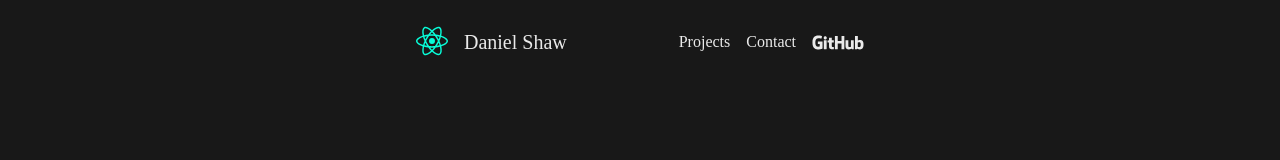
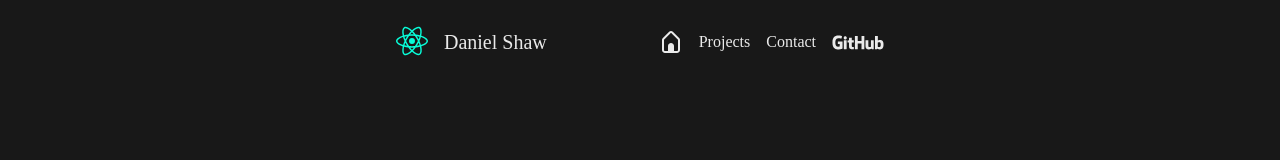
Before and after one commit to danimalcrackrz/next-portfolio, a Next.js app: page /portfolio in a window 1280 px wide. Shown: the top 160 px of the page. Built offline with nearby package versions, Linux system fonts and the light colour scheme.

Commit message:
-added home link to nav -adjusted portfolio styles

```diff
--- a/components/Nav.js
+++ b/components/Nav.js
@@ -2,6 +2,7 @@ import Link from "next/link"
 import React from "react"
 import { DiGithubFull } from "react-icons/di"
 import { SiReact } from "react-icons/si"
+import { CgHomeAlt } from "react-icons/cg"
 
 const Nav = () => {
   return (
@@ -13,6 +14,9 @@ const Nav = () => {
         <p className='nav-title'>Daniel Shaw</p>
       </a>
       <ul className='nav-links'>
+        <Link href='/'>
+          <CgHomeAlt className='home-icon' />
+        </Link>
         <Link href='/portfolio'>Projects</Link>
         <Link href='/Contact'>Contact</Link>
         <Link href='/Source'>
--- a/styles/Nav.scss
+++ b/styles/Nav.scss
@@ -32,6 +32,13 @@
         color: var(--clr-accent);
       }
     }
+    .home-icon {
+      font-size: 1.5rem;
+      cursor: pointer;
+      &:hover {
+        color: var(--clr-accent);
+      }
+    }
     .github-icon {
       display: inline-flex;
       font-size: 3.25rem;
--- a/styles/Portfolio.scss
+++ b/styles/Portfolio.scss
@@ -9,8 +9,8 @@
     display: flex;
     justify-content: center;
     background: transparent;
-    width: 400px;
-    height: 350px;
+    width: 325px;
+    height: 300px;
     color: var(--clr-txt);
     border: 1px solid var(--clr-accent);
     border-radius: var(--border-radius);
```
